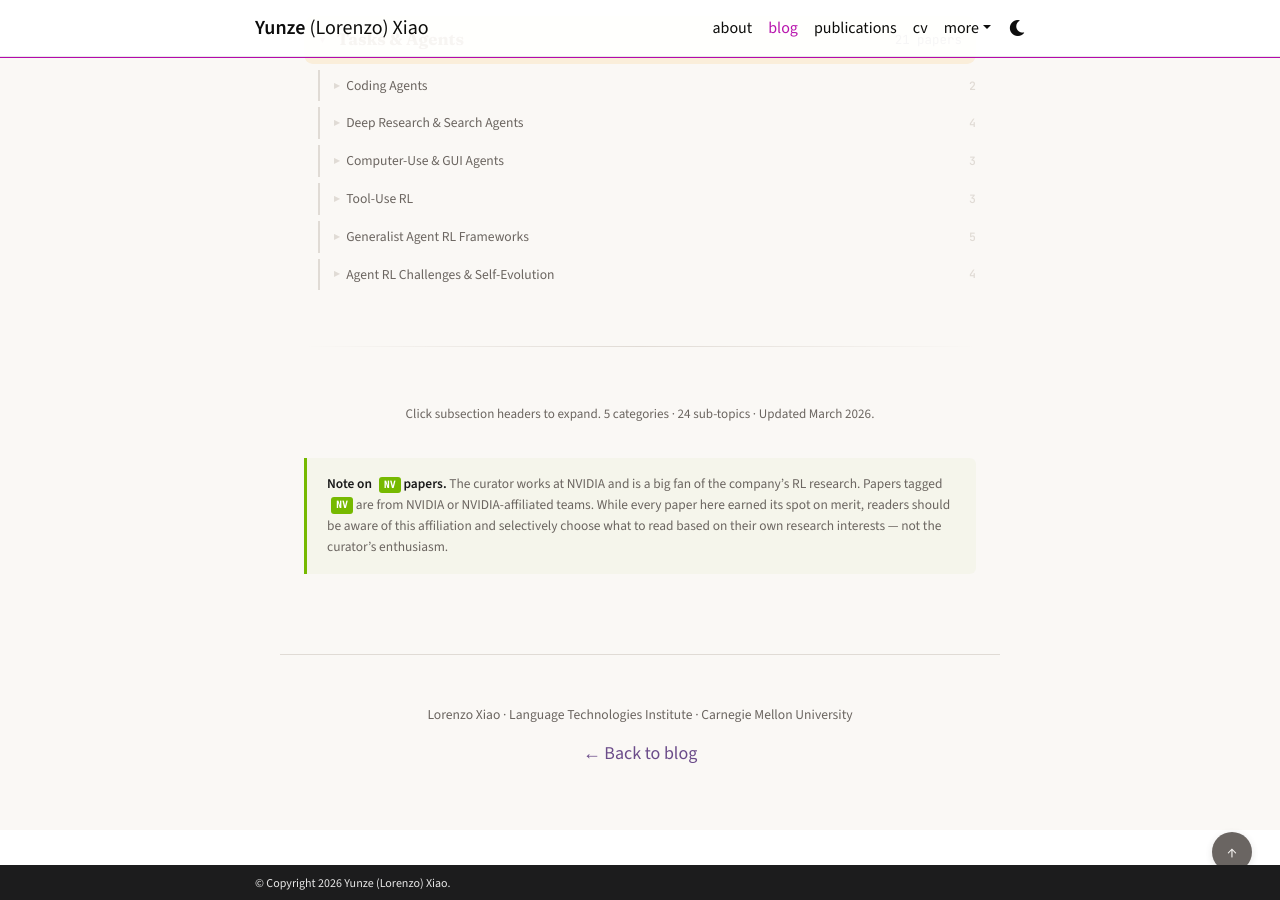
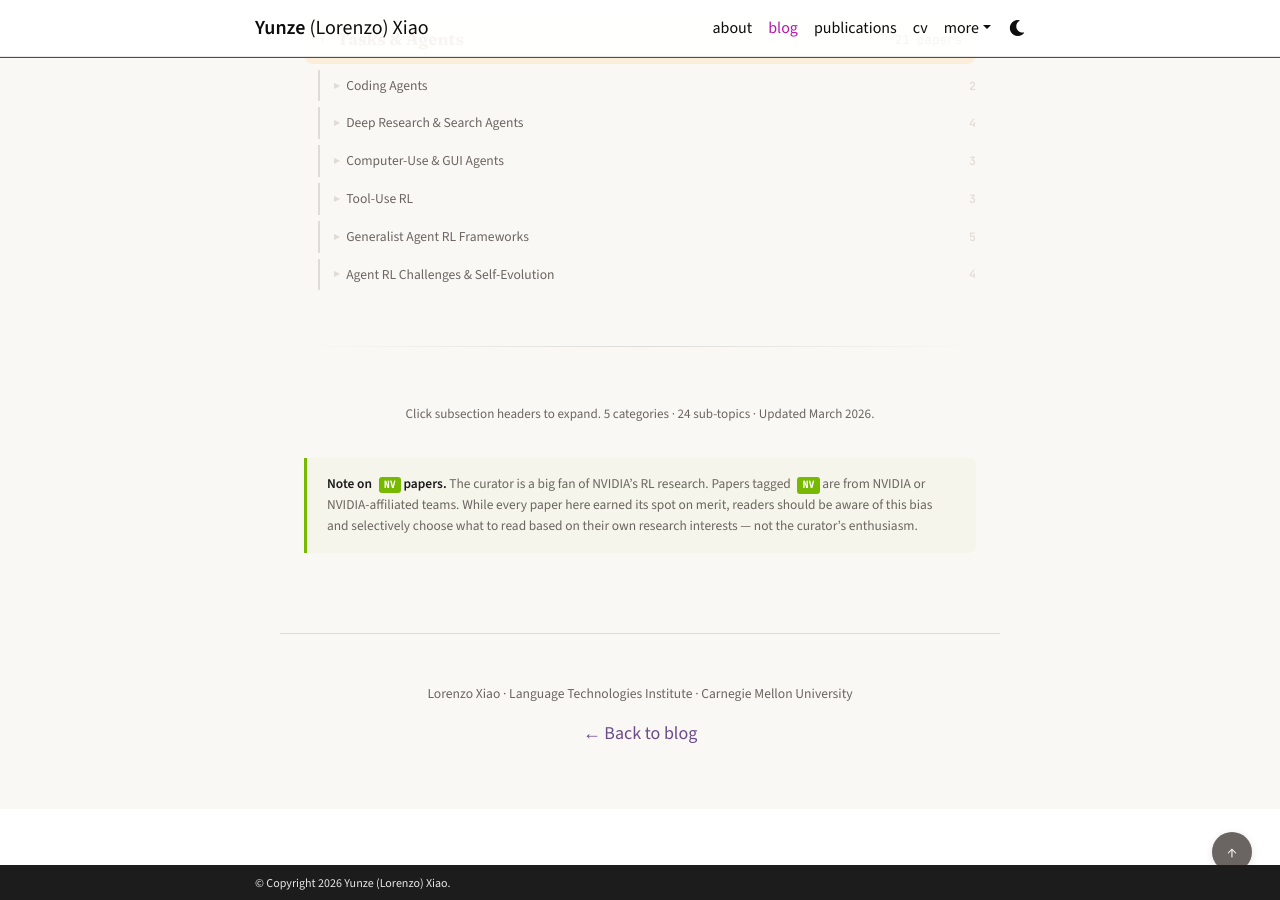
Before and after one commit to Algoroxyolo/algoroxyolo.github.io, a Jekyll site: the page built from _posts/2026-03-22-rl-reading-list.html, in a window 1280 px wide and 900 px high, scrolled down 1333 px. Built offline with Jekyll 4.4.1, drawn with Linux system fonts in a browser that asks for light colours; comment, search, counter and statistics services are not loaded; a style sheet for code colours, icons or effects is not loaded.

Commit message:
modified:   _posts/2026-03-22-rl-reading-list.html

```diff
--- a/_posts/2026-03-22-rl-reading-list.html
+++ b/_posts/2026-03-22-rl-reading-list.html
@@ -567,7 +567,7 @@ _styles: >
 
 <div style="margin-top: 32px; padding: 16px 20px; border-left: 3px solid #76b900; background: rgba(118,185,0,0.04); border-radius: 0 6px 6px 0; font-size: 0.84rem; color: var(--ep-muted); line-height: 1.55;">
   <strong style="color: var(--ep-ink);">Note on <span class="rl-nv">NV</span> papers.</strong>
-  The curator works at NVIDIA and is a big fan of the company&rsquo;s RL research. Papers tagged <span class="rl-nv">NV</span> are from NVIDIA or NVIDIA-affiliated teams. While every paper here earned its spot on merit, readers should be aware of this affiliation and selectively choose what to read based on their own research interests &mdash; not the curator&rsquo;s enthusiasm.
+  The curator is a big fan of NVIDIA&rsquo;s RL research. Papers tagged <span class="rl-nv">NV</span> are from NVIDIA or NVIDIA-affiliated teams. While every paper here earned its spot on merit, readers should be aware of this bias and selectively choose what to read based on their own research interests &mdash; not the curator&rsquo;s enthusiasm.
 </div>
 
 </article>
```
